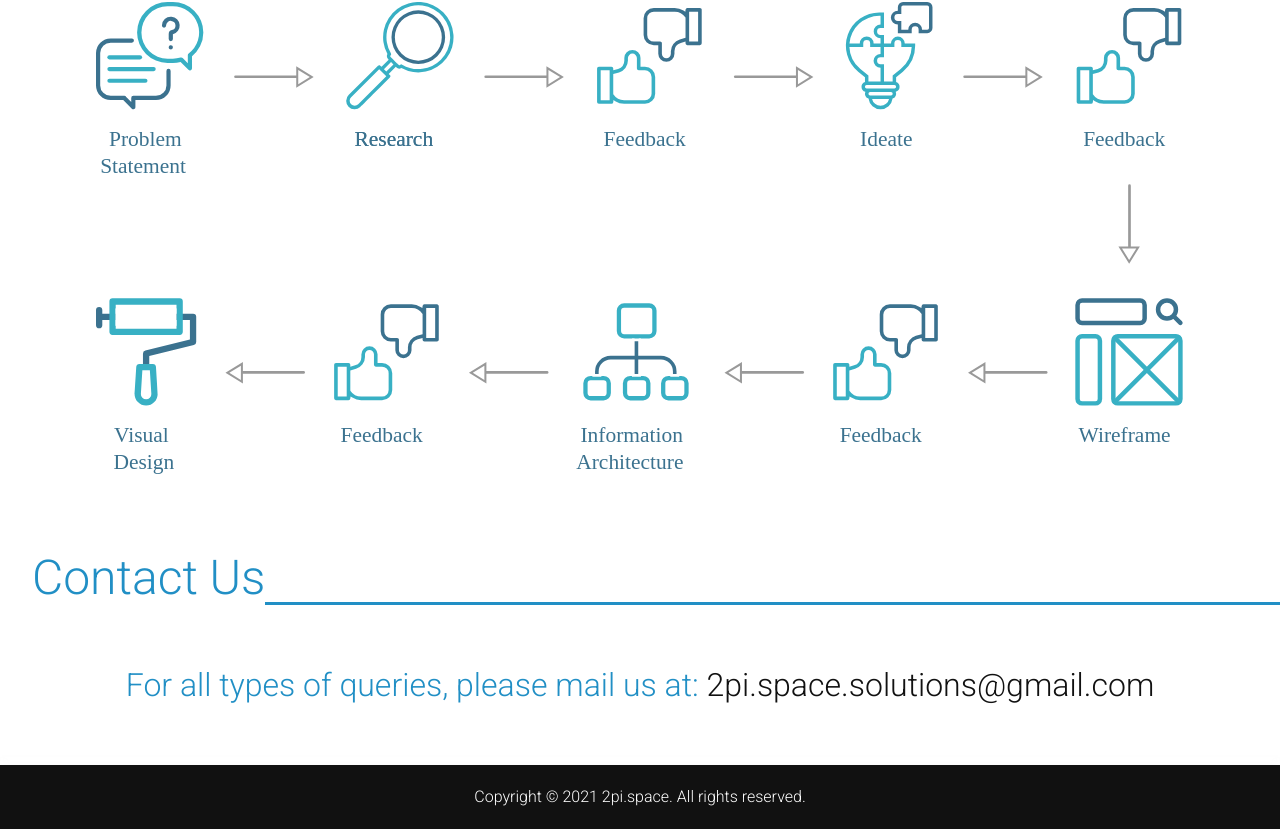
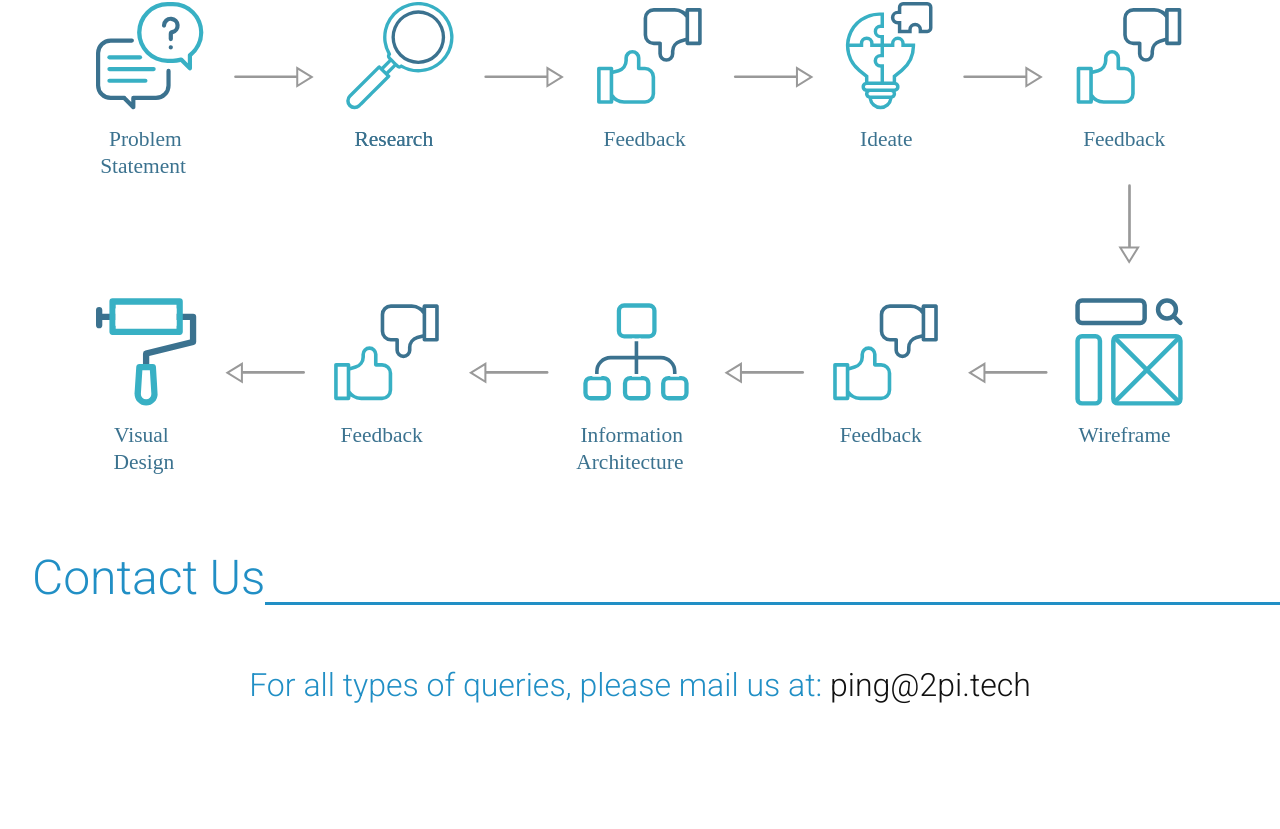
Before and after one commit to dzorav/2pi2, a website: page index.html in a window 1280 px wide. Shown: the part 1332-2161 px from the top of the page. After the commit the page ends 2097 px from the top, so only its background shows below. Drawn offline with Linux system fonts and the light colour scheme.

Commit message:
Update index.html to reflect the new domain name

```diff
--- a/index.html
+++ b/index.html
@@ -10,7 +10,7 @@
 
 
     <meta name="google-site-verification" content="EFpbbPaW5zYUHfr3qW9OQTT4MRW7RG7EO5OVYE01hrk" />
-    <title>2pi.space</title>
+    <title>2pi.tech</title>
     <link rel="icon" href="assets/fav.png" type="image/x-icon">
     <link rel="stylesheet" href="assets/reset.css">
     <link rel="stylesheet" href="assets/variable.css">
@@ -26,7 +26,7 @@
         <div class="lds-hourglass"></div>
     </div>
     <header>
-        <a href="" class="logo">2pi.Space</a>
+        <a href="" class="logo">2pi.tech</a>
         <ul class="navigation">
             <li><a href="#home">Home</a></li>
             <li><a href="#works">Works</a></li>
@@ -94,12 +94,12 @@
         <section id="contact" class="contact">
             <h3 class="section-heading"><span class="section-heading-styling">Contact Us</span></h3>
             <div class="contact-body">
-               <h4>For all types of queries, please mail us at: <a href="mailto:2pi.space.solutions@gmail.com" title="Click to open mail client">2pi.space.solutions@gmail.com</a></h4>
+               <h4>For all types of queries, please mail us at: <a href="mailto:2pi.space.solutions@gmail.com" title="Click to open mail client">ping@2pi.tech</a></h4>
             </div>
         </section>
     </main>
 <footer>
-<p>Copyright © 2021 2pi.space. All rights reserved.</p>
+<!-- <p>Copyright © 2021 2pi.tech. All rights reserved.</p> -->
 </footer>
 
 <script src="assets/script.js"></script>
@@ -110,7 +110,7 @@
     /* height: 200px; */
 "><h4>COMING SOON!</h4>
 <div class="contact-body">
-    <p>For any queries, please mail us at: <a href="mailto:2pi.space.solutions@gmail.com" title="Click to open mail client">2pi.space.solutions@gmail.com</a></p>
+    <p>For any queries, please mail us at: <a href="mailto:2pi.space.solutions@gmail.com" title="Click to open mail client">ping@2pi.tech</a></p>
     <h4>In mean time plese visit our website in a bigger device or reorient your device in landscape mode.</h4>
  </div>
 
```
